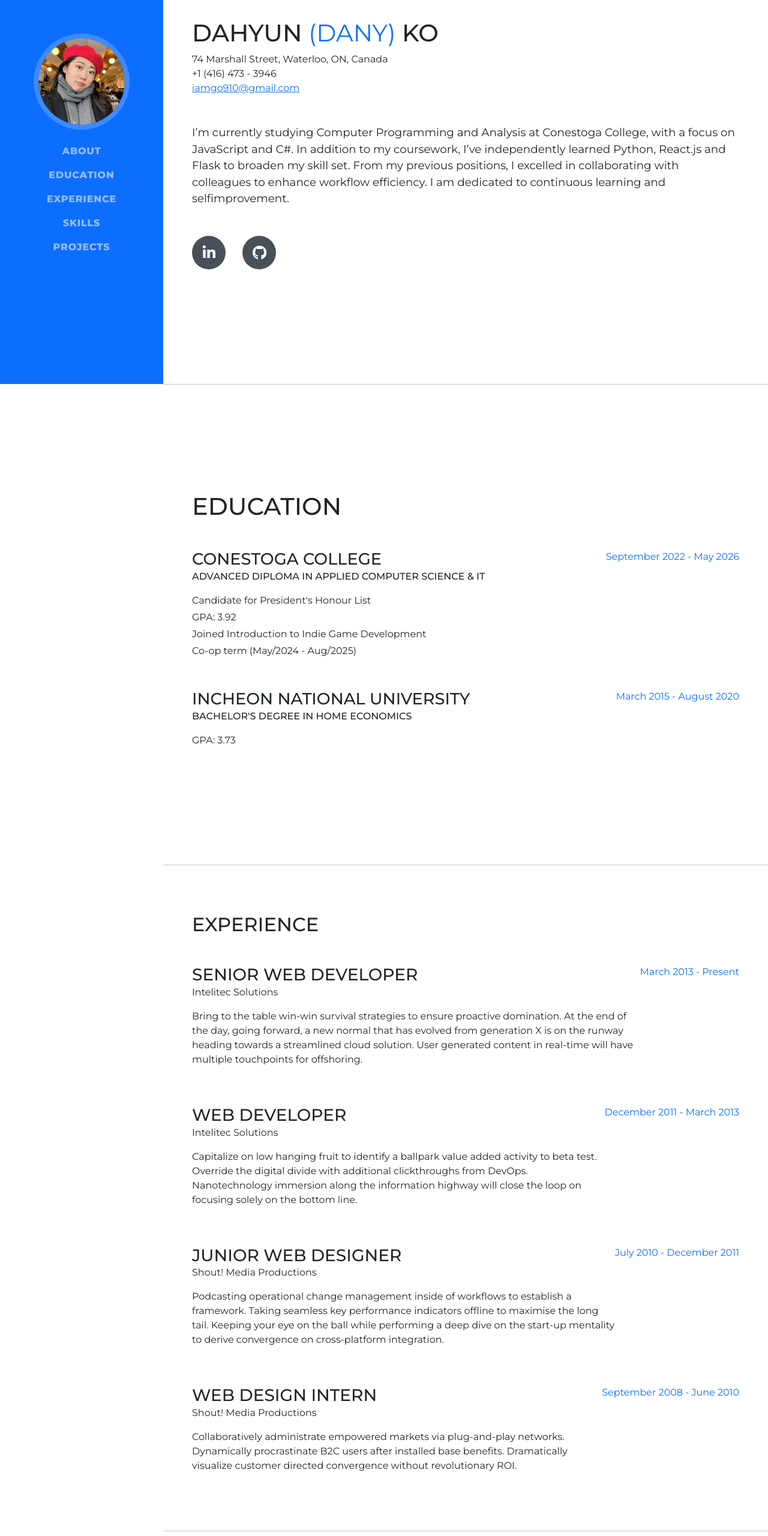
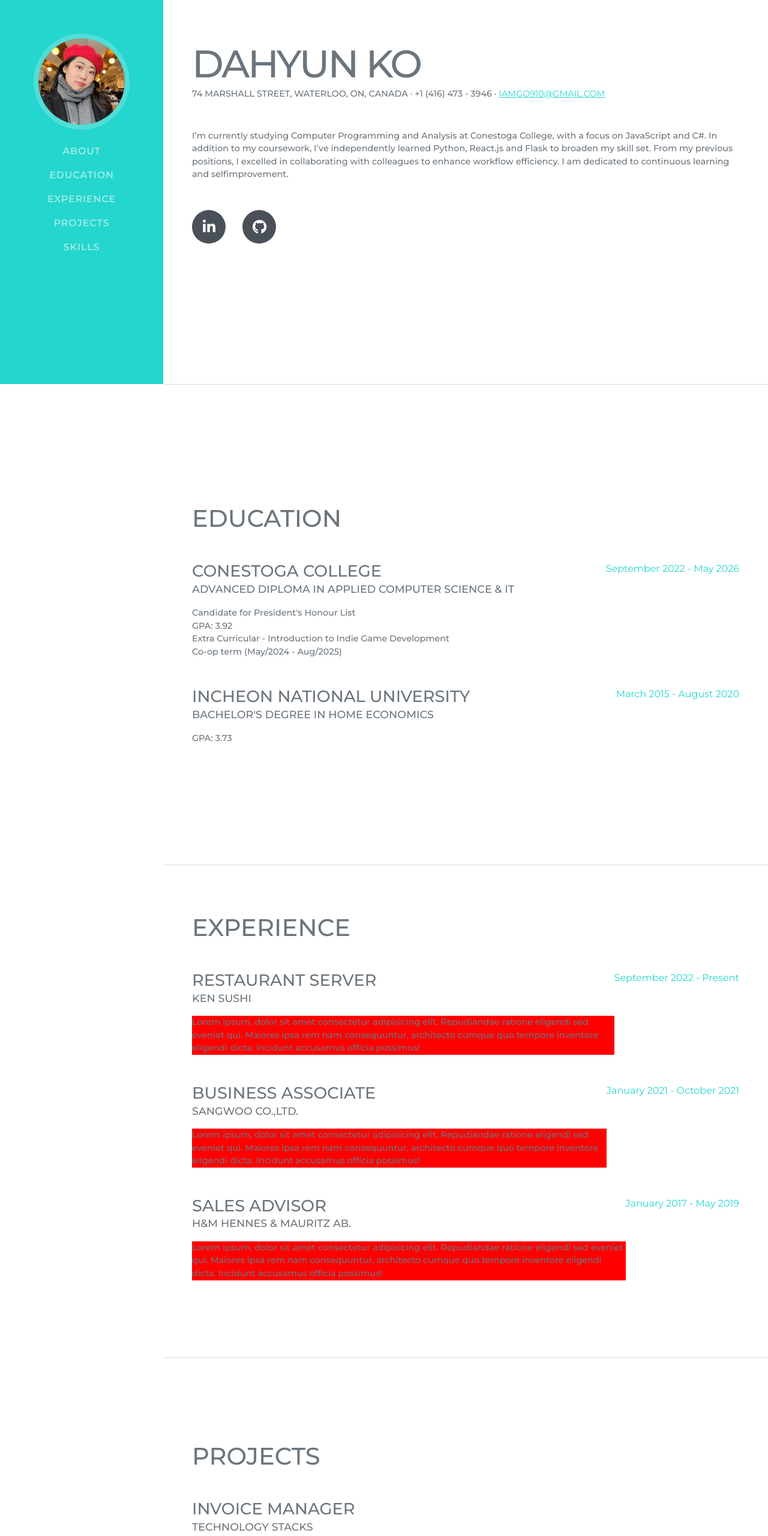
Before and after one commit to Ko-dany/DahyunKo.github.io, a website: page index.html in a window 1280 px wide. Shown: the part 160-2720 px from the top of the page at 60% size. Drawn offline with nearby package versions, Linux system fonts and the light colour scheme.

Commit message:
Connect scss custom file to index.html

```diff
--- a/css/style.css
+++ b/css/style.css
@@ -8,6 +8,10 @@
 /* .bg-primary {
   --bs-bg-opacity: 1;
   background-color: #bd5d38 !important;
+} */
+
+/* :root {
+  --bs-primary-rgb: 189, 93, 56;
 } */
 
 body {
@@ -37,42 +41,33 @@ h6,
   text-transform: uppercase;
 }
 
-h1,
-.h1 {
+.resume-heading {
   line-height: 1;
-  font-weight: bolder;
+  font-weight: 500;
+  font-size: 4rem;
+  letter-spacing: -3px;
 }
 
 p.lead {
-  font-size: 1.15rem;
+  font-size: 1.2rem;
   font-weight: 400;
 }
 
-.content-heading {
+.resume-subheading {
   text-transform: uppercase;
   font-weight: 500;
-  font-size: 2.5rem;
-}
-
-.content-item-heading {
-  text-transform: uppercase;
-  font-weight: 500;
-  font-size: 1.7rem;
-}
-
-.content-item-subheading {
-  text-transform: uppercase;
-  font-weight: 500;
-  font-size: 1rem;
+  font-size: 1.1rem;
+  color: #6c757d;
 }
 
 /* Navigation style */
+
 #sideNav {
   padding-left: 1rem;
   padding-right: 1rem;
 }
 #sideNav .navbar-nav .nav-item .nav-link {
-  font-weight: 800;
+  font-weight: 600;
   letter-spacing: 0.05rem;
   text-transform: uppercase;
 }
@@ -151,6 +146,32 @@ section.resume-section .resume-section-content {
   }
 }
 
+.content-heading {
+  text-transform: uppercase;
+  font-weight: 500;
+  font-size: 2.5rem;
+}
+
+.content-item-heading {
+  text-transform: uppercase;
+  font-weight: 500;
+  font-size: 1.7rem;
+}
+
+.content-item-subheading {
+  text-transform: uppercase;
+  font-weight: 500;
+  font-size: 1.1rem;
+  color: #6c757d;
+}
+
+.resume-section p {
+  margin: 0;
+  font-weight: 500;
+  font-size: 0.9rem;
+  color: #6c757d;
+}
+
 /* Social Icons style */
 
 .social-icons .social-icon {
@@ -171,3 +192,15 @@ section.resume-section .resume-section-content {
 .social-icons .social-icon:hover {
   background-color: #bd5d38;
 }
+
+/* Skill icons style */
+.dev-icons {
+  font-size: 3rem;
+}
+
+.list-inline-item {
+  display: inline-block;
+}
+.list-inline-item:not(:last-child) {
+  margin-right: 0.5rem;
+}
--- a/index.html
+++ b/index.html
@@ -23,15 +23,8 @@
       rel="stylesheet"
     />
     <!-- Core theme CSS -->
+    <link href="css/custom.css" rel="stylesheet" />
     <link href="css/style.css" rel="stylesheet" />
-    <link href="custom/custom.css" rel="stylesheet" />
-    <!-- Bootstrap css -->
-    <link
-      href="https://cdn.jsdelivr.net/npm/bootstrap@5.3.2/dist/css/bootstrap.min.css"
-      rel="stylesheet"
-      integrity="sha384-T3c6CoIi6uLrA9TneNEoa7RxnatzjcDSCmG1MXxSR1GAsXEV/Dwwykc2MPK8M2HN"
-      crossorigin="anonymous"
-    />
   </head>
   <body id="page-top">
     <!-- =============== Navigation =============== -->
@@ -75,10 +68,10 @@
             >
           </li>
           <li class="nav-item">
-            <a class="nav-link js-scroll-trigger" href="#skills">Skills</a>
+            <a class="nav-link js-scroll-trigger" href="#projects">Projects</a>
           </li>
           <li class="nav-item">
-            <a class="nav-link js-scroll-trigger" href="#projects">Projects</a>
+            <a class="nav-link js-scroll-trigger" href="#skills">Skills</a>
           </li>
         </ul>
       </div>
@@ -88,15 +81,20 @@
       <!-- About-->
       <section class="resume-section" id="about">
         <div class="resume-section-content">
-          <h1 class="content-heading mb-2">
-            Dahyun <span class="text-primary">(Dany)</span> Ko
+          <h1 class="resume-heading mb-2">
+            Dahyun
+            <!-- <span class="text-primary">(Dany)</span>  -->
+            Ko
           </h1>
-          <div class="subheading mb-5">
-            <p class="mb-0">74 Marshall Street, Waterloo, ON, Canada</p>
-            <p class="mb-0">+1 (416) 473 - 3946</p>
-            <a href="mailto:iamgo910@gmail.com">iamgo910@gmail.com</a>
+          <div class="resume-subheading mb-5">
+            <p class="mb-0">
+              74 Marshall Street, Waterloo, ON, Canada · +1 (416) 473 - 3946 ·
+              <a href="mailto:iamgo910@gmail.com" class="text-primary"
+                >iamgo910@gmail.com</a
+              >
+            </p>
           </div>
-          <p class="lead mb-5">
+          <p class="primary lead mb-5">
             I’m currently studying Computer Programming and Analysis at
             Conestoga College, with a focus on JavaScript and C#. In addition to
             my coursework, I’ve independently learned Python, React.js and Flask
@@ -135,10 +133,10 @@
               <div class="content-item-subheading mb-3">
                 Advanced Diploma in Applied Computer Science & IT
               </div>
-              <p class="mb-1">Candidate for President's Honour List</p>
-              <p class="mb-1">GPA: 3.92</p>
-              <p class="mb-1">Joined Introduction to Indie Game Development</p>
-              <p class="mb-1">Co-op term (May/2024 - Aug/2025)</p>
+              <p>Candidate for President's Honour List</p>
+              <p>GPA: 3.92</p>
+              <p>Extra Curricular - Introduction to Indie Game Development</p>
+              <p>Co-op term (May/2024 - Aug/2025)</p>
             </div>
             <div class="flex-shrink-0">
               <span class="text-primary">September 2022 - May 2026</span>
@@ -164,75 +162,95 @@
       <!-- Experience-->
       <section class="resume-section" id="experience">
         <div class="resume-section-content">
-          <h2 class="mb-5">Experience</h2>
+          <h2 class="content-heading mb-5">Experience</h2>
           <div
             class="d-flex flex-column flex-md-row justify-content-between mb-5"
           >
             <div class="flex-grow-1">
-              <h3 class="mb-0">Senior Web Developer</h3>
-              <div class="subheading mb-3">Intelitec Solutions</div>
-              <p>
-                Bring to the table win-win survival strategies to ensure
-                proactive domination. At the end of the day, going forward, a
-                new normal that has evolved from generation X is on the runway
-                heading towards a streamlined cloud solution. User generated
-                content in real-time will have multiple touchpoints for
-                offshoring.
+              <h3 class="content-item-heading mb-0">Restaurant Server</h3>
+              <div class="content-item-subheading mb-3">Ken sushi</div>
+
+              <p style="background-color: red">
+                Lorem ipsum, dolor sit amet consectetur adipisicing elit.
+                Repudiandae ratione eligendi sed eveniet qui. Maiores ipsa rem
+                nam consequuntur, architecto cumque quo tempore inventore
+                eligendi dicta. Incidunt accusamus officia possimus!
               </p>
             </div>
             <div class="flex-shrink-0">
-              <span class="text-primary">March 2013 - Present</span>
+              <span class="text-primary">September 2022 - Present</span>
             </div>
           </div>
           <div
             class="d-flex flex-column flex-md-row justify-content-between mb-5"
           >
             <div class="flex-grow-1">
-              <h3 class="mb-0">Web Developer</h3>
-              <div class="subheading mb-3">Intelitec Solutions</div>
-              <p>
-                Capitalize on low hanging fruit to identify a ballpark value
-                added activity to beta test. Override the digital divide with
-                additional clickthroughs from DevOps. Nanotechnology immersion
-                along the information highway will close the loop on focusing
-                solely on the bottom line.
+              <h3 class="content-item-heading mb-0">Business Associate</h3>
+              <div class="content-item-subheading mb-3">Sangwoo Co.,Ltd.</div>
+              <p style="background-color: red">
+                Lorem ipsum, dolor sit amet consectetur adipisicing elit.
+                Repudiandae ratione eligendi sed eveniet qui. Maiores ipsa rem
+                nam consequuntur, architecto cumque quo tempore inventore
+                eligendi dicta. Incidunt accusamus officia possimus!
               </p>
             </div>
             <div class="flex-shrink-0">
-              <span class="text-primary">December 2011 - March 2013</span>
+              <span class="text-primary">January 2021 - October 2021</span>
             </div>
           </div>
           <div
             class="d-flex flex-column flex-md-row justify-content-between mb-5"
           >
             <div class="flex-grow-1">
-              <h3 class="mb-0">Junior Web Designer</h3>
-              <div class="subheading mb-3">Shout! Media Productions</div>
-              <p>
-                Podcasting operational change management inside of workflows to
-                establish a framework. Taking seamless key performance
-                indicators offline to maximise the long tail. Keeping your eye
-                on the ball while performing a deep dive on the start-up
-                mentality to derive convergence on cross-platform integration.
+              <h3 class="content-item-heading mb-0">Sales Advisor</h3>
+              <div class="content-item-subheading mb-3">
+                H&M Hennes & Mauritz AB.
+              </div>
+              <p style="background-color: red">
+                Lorem ipsum, dolor sit amet consectetur adipisicing elit.
+                Repudiandae ratione eligendi sed eveniet qui. Maiores ipsa rem
+                nam consequuntur, architecto cumque quo tempore inventore
+                eligendi dicta. Incidunt accusamus officia possimus!
               </p>
             </div>
             <div class="flex-shrink-0">
-              <span class="text-primary">July 2010 - December 2011</span>
+              <span class="text-primary">January 2017 - May 2019</span>
             </div>
           </div>
-          <div class="d-flex flex-column flex-md-row justify-content-between">
-            <div class="flex-grow-1">
-              <h3 class="mb-0">Web Design Intern</h3>
-              <div class="subheading mb-3">Shout! Media Productions</div>
-              <p>
-                Collaboratively administrate empowered markets via plug-and-play
-                networks. Dynamically procrastinate B2C users after installed
-                base benefits. Dramatically visualize customer directed
-                convergence without revolutionary ROI.
-              </p>
-            </div>
-            <div class="flex-shrink-0">
-              <span class="text-primary">September 2008 - June 2010</span>
+        </div>
+      </section>
+      <hr class="m-0" />
+      <!-- Projects-->
+      <section class="resume-section" id="projects">
+        <div class="resume-section-content">
+          <h2 class="content-heading mb-5">Projects</h2>
+          <div>
+            <h3 class="content-item-heading mb-0">Invoice Manager</h3>
+            <div class="content-item-subheading mb-3">Technology Stacks</div>
+            <div
+              class="d-flex flex-column flex-md-row justify-content-between mb-5"
+            >
+              <a
+                href="https://github.com/Ko-dany"
+                target="_blank"
+                rel="noopener noreferrer"
+              >
+                <img
+                  src="./assets/img/dahyun_profile_sized.jpg"
+                  width="300"
+                  height="300"
+                  alt=""
+                />
+              </a>
+
+              <div class="flex-grow-1">
+                <p class="p-3">
+                  Lorem ipsum dolor sit amet consectetur adipisicing elit.
+                  Eaque, consequatur accusamus necessitatibus expedita facilis
+                  asperiores hic officia similique sequi optio repudiandae eius
+                  inventore culpa voluptatum sint maiores ducimus sit at.
+                </p>
+              </div>
             </div>
           </div>
         </div>
@@ -241,60 +259,40 @@
       <!-- Skills-->
       <section class="resume-section" id="skills">
         <div class="resume-section-content">
-          <h2 class="mb-5">Skills</h2>
-          <div class="subheading mb-3">Programming Languages & Tools</div>
+          <h2 class="content-heading mb-5">Skills</h2>
+          <div class="content-item-subheading mb-3">
+            Programming Languages & Tools
+          </div>
           <ul class="list-inline dev-icons">
             <li class="list-inline-item"><i class="fab fa-html5"></i></li>
             <li class="list-inline-item"><i class="fab fa-css3-alt"></i></li>
             <li class="list-inline-item"><i class="fab fa-js-square"></i></li>
+            <li class="list-inline-item"><i class="fab fa-react"></i></li>
             <li class="list-inline-item"><i class="fab fa-angular"></i></li>
-            <li class="list-inline-item"><i class="fab fa-react"></i></li>
             <li class="list-inline-item"><i class="fab fa-node-js"></i></li>
             <li class="list-inline-item"><i class="fab fa-sass"></i></li>
-            <li class="list-inline-item"><i class="fab fa-less"></i></li>
-            <li class="list-inline-item"><i class="fab fa-wordpress"></i></li>
-            <li class="list-inline-item"><i class="fab fa-gulp"></i></li>
-            <li class="list-inline-item"><i class="fab fa-grunt"></i></li>
             <li class="list-inline-item"><i class="fab fa-npm"></i></li>
+            <li class="list-inline-item"><i class="fab fa-c-sharp"></i></li>
           </ul>
-          <div class="subheading mb-3">Workflow</div>
+          <div class="content-item-subheading mb-3">Workflow</div>
           <ul class="fa-ul mb-0">
             <li>
               <span class="fa-li"><i class="fas fa-check"></i></span>
-              Mobile-First, Responsive Design
+              1
             </li>
             <li>
               <span class="fa-li"><i class="fas fa-check"></i></span>
-              Cross Browser Testing & Debugging
+              2
             </li>
             <li>
               <span class="fa-li"><i class="fas fa-check"></i></span>
-              Cross Functional Teams
+              3
             </li>
             <li>
               <span class="fa-li"><i class="fas fa-check"></i></span>
-              Agile Development & Scrum
+              4
             </li>
           </ul>
-        </div>
-      </section>
-      <hr class="m-0" />
-      <!-- Projects-->
-      <section class="resume-section" id="projects">
-        <div class="resume-section-content">
-          <h2 class="mb-5">Projects</h2>
-          <p>
-            Apart from being a web developer, I enjoy most of my time being
-            outdoors. In the winter, I am an avid skier and novice ice climber.
-            During the warmer months here in Colorado, I enjoy mountain biking,
-            free climbing, and kayaking.
-          </p>
-          <p class="mb-0">
-            When forced indoors, I follow a number of sci-fi and fantasy genre
-            movies and television shows, I am an aspiring chef, and I spend a
-            large amount of my free time exploring the latest technology
-            advancements in the front-end web development world.
-          </p>
         </div>
       </section>
       <hr class="m-0" />
--- a/scss/custom.scss
+++ b/scss/custom.scss
@@ -1,9 +1,5 @@
-/* import the necessary Bootstrap files */
 @import "../node_modules/bootstrap/scss/bootstrap";
-@import "../node_modules/bootstrap/scss/variables";
-@import "../node_modules/bootstrap/scss/functions";
 
-/* simply assign the value */
-$primary: $red;
-
-/* finally, import Bootstrap to set the changes! */
+:root {
+  --bs-primary-rgb: 36, 214, 205;
+}
```
Also changed, not shown: css/custom.css, 2 other files.
